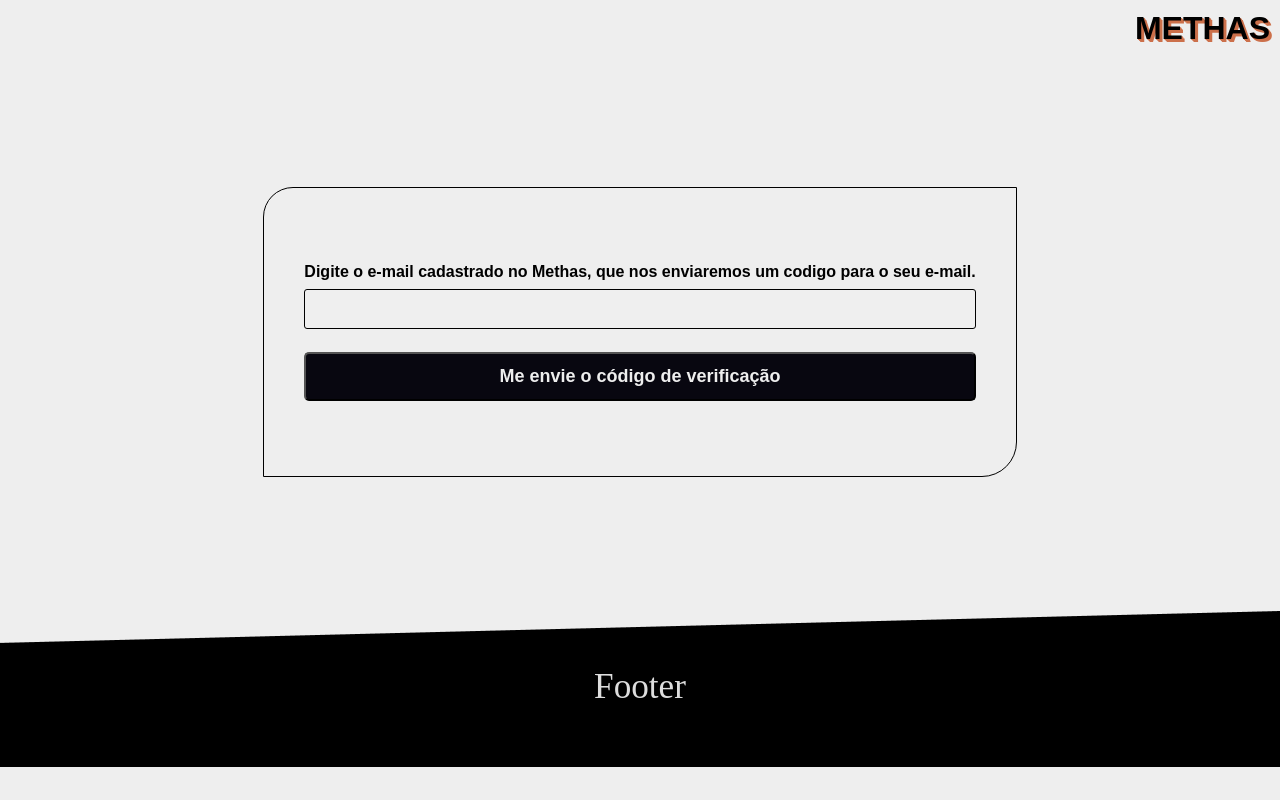
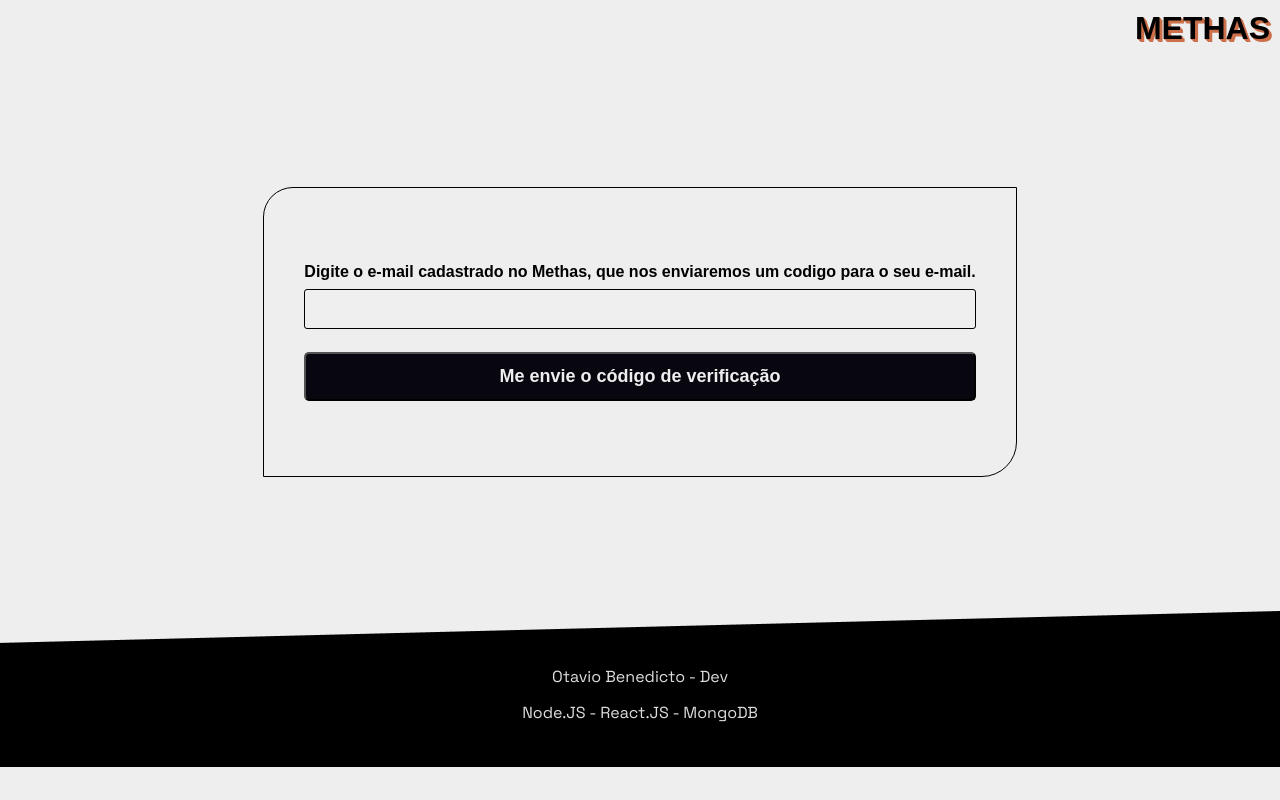
Before and after one commit to benedictotavio/methas_2023, a React (Create React App) app in the folder client/: page /forgot in a window 1280 px wide. Built offline with nearby package versions, Linux system fonts and the light colour scheme.

Commit message:
Estilização do componente Footer

```diff
--- a/client/src/components/forms/FormAddTask.tsx
+++ b/client/src/components/forms/FormAddTask.tsx
@@ -1,5 +1,4 @@
 import { useState } from 'react';
-import { useParams } from 'react-router-dom';
 import CardItems from '../items/CardItems';
 import styles from './LoginForm.module.css'
 
@@ -34,11 +33,9 @@ export default function App({ btnText,allMetha,save }: ITaskFormProps) {
             </form>
             <div>
                 {
-
                     allMetha.map((item, indx) => (
                         <CardItems key={indx} title={item.title} id={item._id} done={item.done} />
                     ))
-
                 }
             </div>
         </div>
--- a/client/src/components/layout/Footer.module.css
+++ b/client/src/components/layout/Footer.module.css
@@ -1,9 +1,18 @@
-footer.footer{
+@import url('https://fonts.googleapis.com/css2?family=Space+Grotesk:wght@300;400;500&display=swap');
+
+footer.footer {
     display: flex;
     justify-content: center;
     align-items: center;
     color: #DDDDDD;
-    font-size: 2.2em;
+    font-size: 1em;
     height: 20vh;
+    text-align: center;
+    font-family: 'Space Grotesk', sans-serif;
     background: url('../../imgs/BG-3.png');
 }
+
+footer.footer div.footer_container p{
+    padding: 5px auto;
+    margin-top: 15px;
+}
--- a/client/src/components/layout/Footer.tsx
+++ b/client/src/components/layout/Footer.tsx
@@ -1,10 +1,19 @@
-import React from 'react'
 import style from './Footer.module.css'
 
 const Footer = () => {
   return (
     <footer className={style.footer}>
-        Footer
+      <div className={style.footer_container}>
+
+          <p>
+            Otavio Benedicto - Dev
+          </p>
+
+          <p>
+            Node.JS - React.JS - MongoDB
+          </p>
+
+      </div>
     </footer>
   )
 }
```
